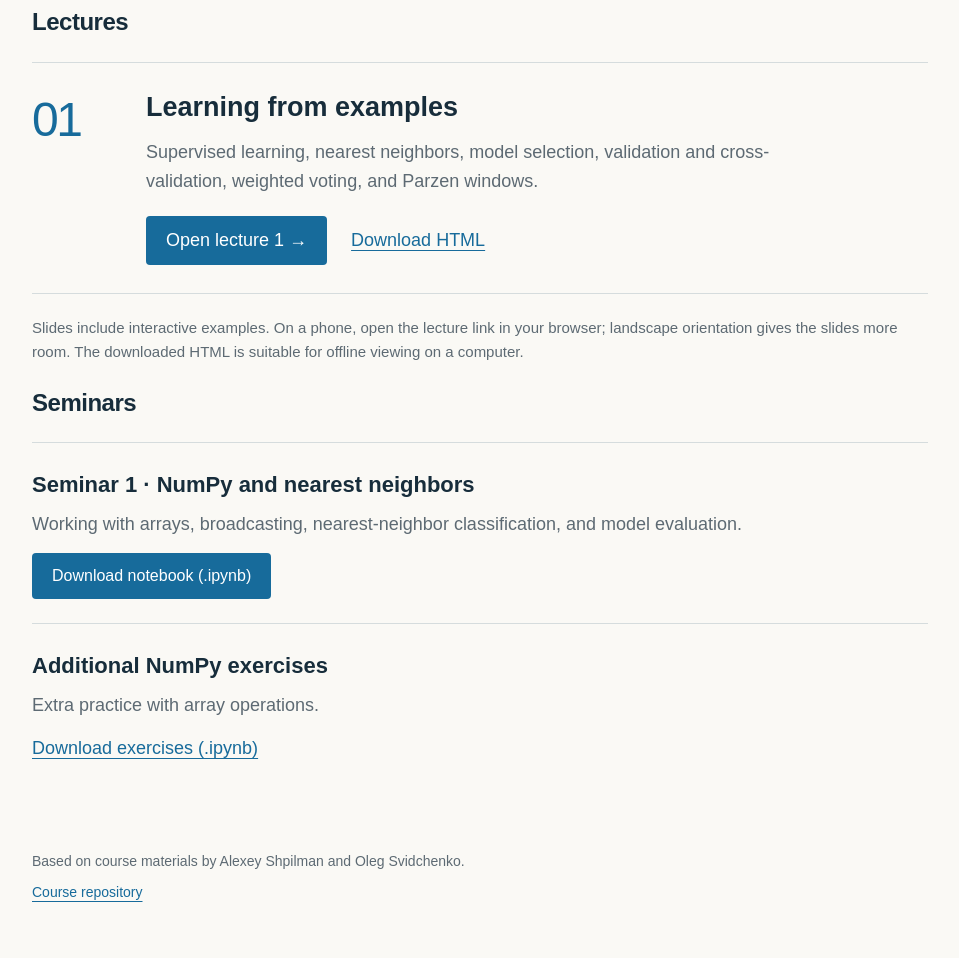
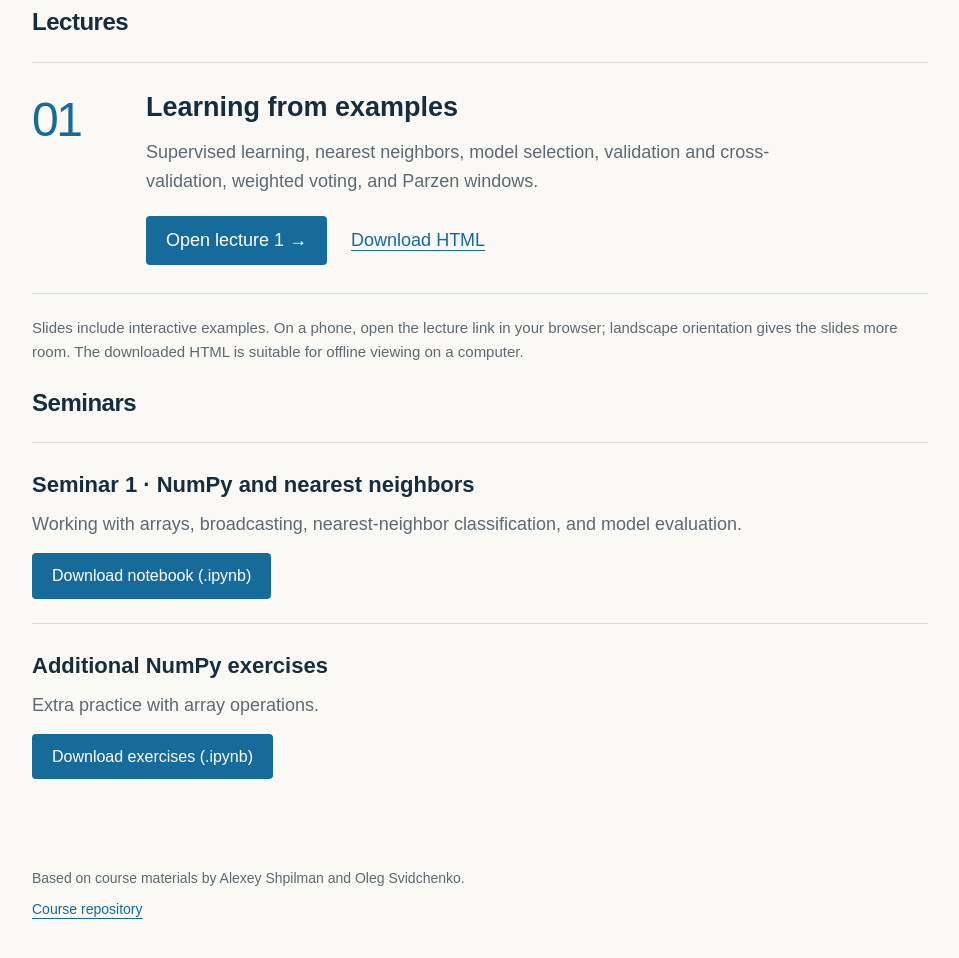
Before and after one commit to gvolsky/hse-ml-course, a plain HTML site: page index.html in a window 1280 px wide. Shown: the part 454-1412 px from the top of the page, without its empty margins (160-1119 px from the left). Drawn offline with Linux system fonts and the light colour scheme.

Commit message:
Match seminar download button styles

```diff
--- a/index.html
+++ b/index.html
@@ -33,7 +33,7 @@
 <div class="links"><a class="open" href="seminar1/ML_1_Seminar_1_numpy_kNN.ipynb" download>Download notebook (.ipynb)</a></div></article>
 <article class="seminar"><h3>Additional NumPy exercises</h3>
 <p>Extra practice with array operations.</p>
-<div class="links"><a href="seminar1/numpy_exercises.ipynb" download>Download exercises (.ipynb)</a></div></article>
+<div class="links"><a class="open" href="seminar1/numpy_exercises.ipynb" download>Download exercises (.ipynb)</a></div></article>
 </section>
 <footer><p>Based on course materials by Alexey Shpilman and Oleg Svidchenko.</p><p><a href="https://github.com/gvolsky/hse-ml-course">Course repository</a></p></footer>
 </main>
```
